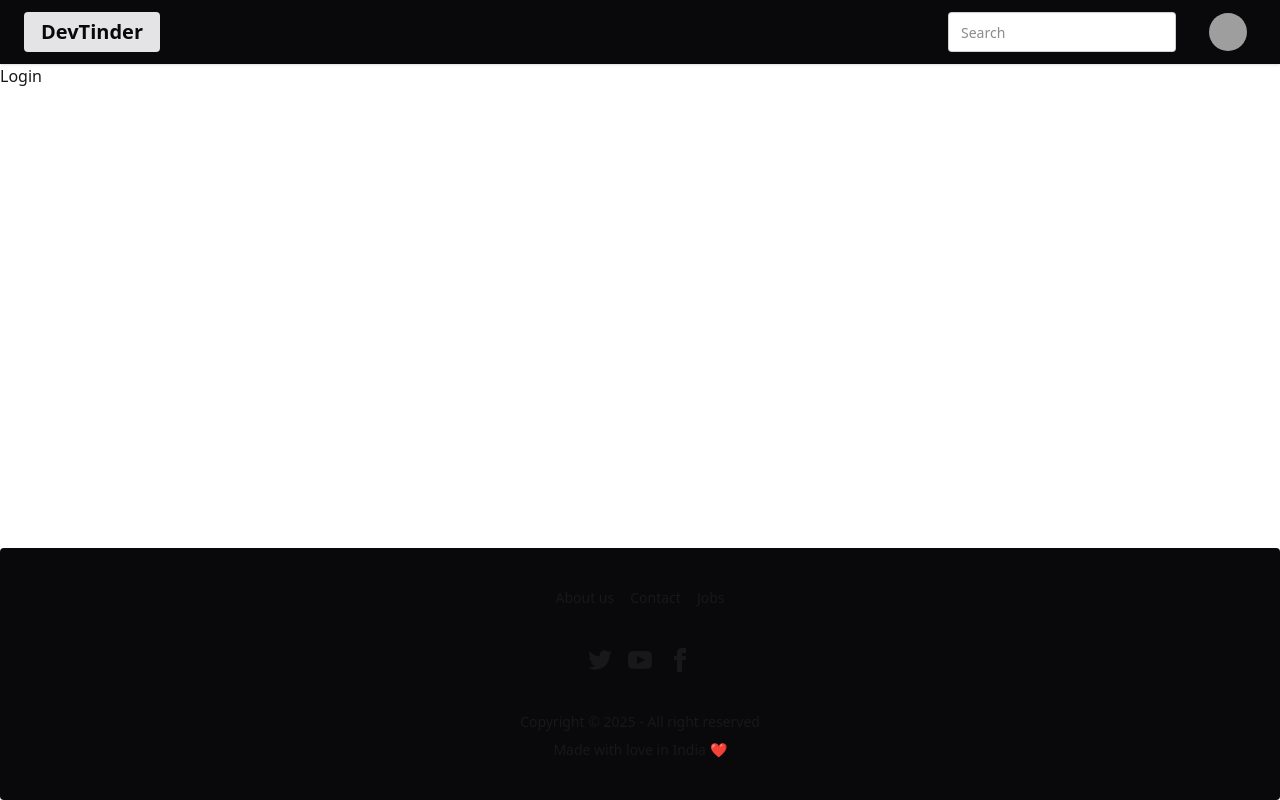
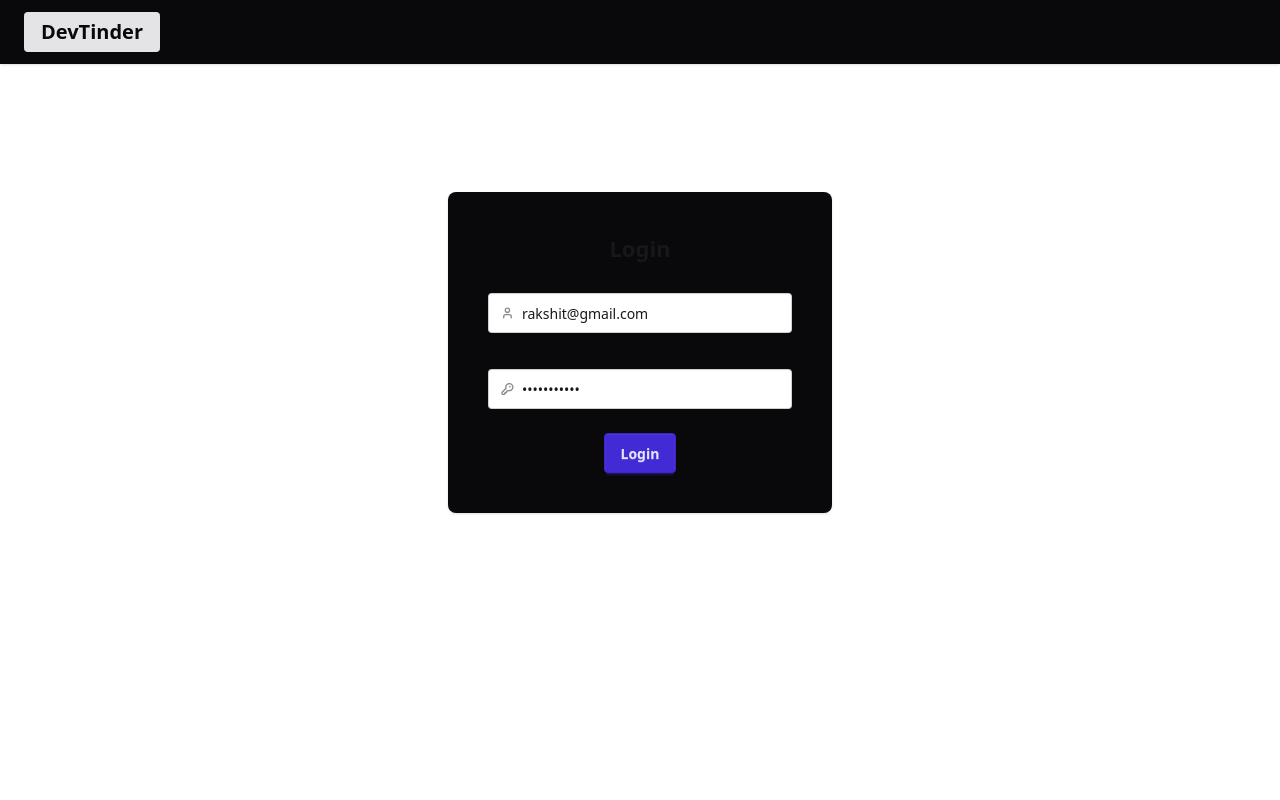
Before and after one commit to Rakshit-dev64/devTinder-web, a React (Vite) app: page /login in a window 1280 px wide. Built offline with nearby package versions, Linux system fonts and the light colour scheme; grey boxes are pictures that could not be loaded.

Commit message:
set up Redux store and created login page

```diff
--- a/package.json
+++ b/package.json
@@ -10,10 +10,13 @@
     "preview": "vite preview"
   },
   "dependencies": {
+    "@reduxjs/toolkit": "^2.8.2",
     "@tailwindcss/vite": "^4.1.10",
+    "axios": "^1.10.0",
     "daisyui": "^5.0.43",
     "react": "^19.1.0",
     "react-dom": "^19.1.0",
+    "react-redux": "^9.2.0",
     "react-router-dom": "^7.6.2",
     "tailwindcss": "^4.1.10"
   },
--- a/src/App.jsx
+++ b/src/App.jsx
@@ -1,19 +1,25 @@
 import { BrowserRouter, Route, Routes } from "react-router-dom";
-import Body from "./Body"
-import Login from "./Login";
-import Profile from "./Profile"
+import Body from "./components/Body";
+import Login from "./components/Login";
+import Profile from "./components/Profile";
+import { Provider } from "react-redux";
+import store from "./utils/store";
+import Feed from "./components/Feed";
 
 function App() {
   return (
     <>
+      <Provider store = {store}>
         <BrowserRouter basename="/">
           <Routes>
             <Route path="/" element={<Body />}>
+              <Route path="/" element={<Feed />} />
               <Route path="/login" element={<Login />} />
               <Route path="/profile" element={<Profile />} />
             </Route>
           </Routes>
         </BrowserRouter>
+      </Provider>
     </>
   );
 }
--- /dev/null
+++ b/src/components/Body.jsx
@@ -0,0 +1,18 @@
+import React from 'react';
+import { NavBar } from './components';
+import { Outlet } from 'react-router-dom';
+import Footer from './Footer';
+
+const Body = () => {
+  return (
+    <div className="min-h-screen flex flex-col">
+      <NavBar />
+      <main className="flex-grow">
+        <Outlet />
+      </main>
+      {/* <Footer /> */}
+    </div>
+  );
+};
+
+export default Body;
--- /dev/null
+++ b/src/components/Feed.jsx
@@ -0,0 +1,9 @@
+import React from 'react'
+
+const Feed = () => {
+  return (
+    <div>Feed</div>
+  )
+}
+
+export default Feed
--- /dev/null
+++ b/src/components/Footer.jsx
@@ -0,0 +1,56 @@
+import React from 'react'
+
+const Footer = () => {
+  return (
+        <footer className="footer footer-horizontal footer-center bg-neutral text-base-content rounded p-10">
+  <nav className="grid grid-flow-col gap-4">
+    <a className="link link-hover">About us</a>
+    <a className="link link-hover">Contact</a>
+    <a className="link link-hover">Jobs</a>
+  </nav>
+  <nav>
+    <div className="grid grid-flow-col gap-4">
+      <a>
+        <svg
+          xmlns="http://www.w3.org/2000/svg"
+          width="24"
+          height="24"
+          viewBox="0 0 24 24"
+          className="fill-current">
+          <path
+            d="M24 4.557c-.883.392-1.832.656-2.828.775 1.017-.609 1.798-1.574 2.165-2.724-.951.564-2.005.974-3.127 1.195-.897-.957-2.178-1.555-3.594-1.555-3.179 0-5.515 2.966-4.797 6.045-4.091-.205-7.719-2.165-10.148-5.144-1.29 2.213-.669 5.108 1.523 6.574-.806-.026-1.566-.247-2.229-.616-.054 2.281 1.581 4.415 3.949 4.89-.693.188-1.452.232-2.224.084.626 1.956 2.444 3.379 4.6 3.419-2.07 1.623-4.678 2.348-7.29 2.04 2.179 1.397 4.768 2.212 7.548 2.212 9.142 0 14.307-7.721 13.995-14.646.962-.695 1.797-1.562 2.457-2.549z"></path>
+        </svg>
+      </a>
+      <a>
+        <svg
+          xmlns="http://www.w3.org/2000/svg"
+          width="24"
+          height="24"
+          viewBox="0 0 24 24"
+          className="fill-current">
+          <path
+            d="M19.615 3.184c-3.604-.246-11.631-.245-15.23 0-3.897.266-4.356 2.62-4.385 8.816.029 6.185.484 8.549 4.385 8.816 3.6.245 11.626.246 15.23 0 3.897-.266 4.356-2.62 4.385-8.816-.029-6.185-.484-8.549-4.385-8.816zm-10.615 12.816v-8l8 3.993-8 4.007z"></path>
+        </svg>
+      </a>
+      <a>
+        <svg
+          xmlns="http://www.w3.org/2000/svg"
+          width="24"
+          height="24"
+          viewBox="0 0 24 24"
+          className="fill-current">
+          <path
+            d="M9 8h-3v4h3v12h5v-12h3.642l.358-4h-4v-1.667c0-.955.192-1.333 1.115-1.333h2.885v-5h-3.808c-3.596 0-5.192 1.583-5.192 4.615v3.385z"></path>
+        </svg>
+      </a>
+    </div>
+  </nav>
+  <aside>
+    <p>Copyright © {new Date().getFullYear()} - All right reserved</p>
+    <p>Made with love in India ❤️ </p>
+  </aside>
+</footer>
+  )
+}
+
+export default Footer
--- /dev/null
+++ b/src/components/Login.jsx
@@ -0,0 +1,43 @@
+import React, { useState } from 'react'
+import axios from 'axios'
+import { InputField, PassWordField } from './components'
+import { useDispatch } from 'react-redux';
+import { addUser } from '../utils/userSlice';
+import { useNavigate } from 'react-router-dom';
+import BASE_URL from '../utils/constants';
+
+const Login = () => {
+  const [emailId, setEmailId] = useState("rakshit@gmail.com");
+  const [password, setPassword] = useState("Rakshit@998")
+  const dispatch = useDispatch();
+  const navigate = useNavigate();
+  const handleLogin = async () => {
+      try{
+      const res = await axios.post(BASE_URL + "/login", {emailId, password},
+      {withCredentials : true}
+      )
+      dispatch(addUser(res.data));
+      return navigate("/");
+  }
+  catch(err){
+    console.error(err);
+    }
+}
+
+  return (
+   <div className='flex justify-center mt-32 card-xl'>
+    <div className="card bg-neutral w-96 shadow-sm">
+  <div className="card-body">
+    <h2 className="card-title justify-center mb-5">Login</h2>
+    <InputField value={emailId} onChange={(e)=>{setEmailId(e.target.value)}}/>
+    <PassWordField value={password} onChange={(e)=>{setPassword(e.target.value)}}/>
+    <div className="card-actions justify-center mt-4">
+      <button className="btn btn-primary" onClick={handleLogin}>Login</button>
+    </div>
+  </div>
+</div>
+   </div>
+  )
+}
+
+export default Login
--- /dev/null
+++ b/src/components/Profile.jsx
@@ -0,0 +1,9 @@
+import React from 'react'
+
+const Profile = () => {
+  return (
+    <div>Profile</div>
+  )
+}
+
+export default Profile
--- /dev/null
+++ b/src/components/components.jsx
@@ -0,0 +1,97 @@
+import React, { useState } from 'react'
+import { useSelector } from 'react-redux'
+
+export const NavBar = () => {
+  const user = useSelector((store)=>store.user);
+  return (
+      <div className="navbar bg-neutral shadow-sm">
+  <div className="flex-1">
+    <a className="btn btn-ghost text-xl bg-neutral-content text-neutral ml-4">DevTinder</a>
+  </div>
+  <div className="flex gap-2">
+    {user && (<h1 className='mt-2'>Welcome {user.firstName}</h1>)}
+    <div className="dropdown dropdown-end mx-6">
+      {user && (<div tabIndex={0} role="button" className="btn btn-ghost btn-circle avatar">
+        <div className="w-10 rounded-full">
+          <img
+            alt="Tailwind CSS Navbar component"
+            src= {user.profileURL} />
+        </div>
+      </div>)}
+      <ul
+        tabIndex={0}
+        className="menu menu-sm dropdown-content bg-base-100 rounded-box z-1 mt-3 w-52 p-2 shadow">
+        <li>
+          <a className="justify-between">
+            Profile
+            <span className="badge">New</span>
+          </a>
+        </li>
+        <li><a>Settings</a></li>
+        <li><a>Logout</a></li>
+      </ul>
+    </div>
+  </div>
+</div>
+  )
+}
+
+export const InputField = ({value, onChange}) => {
+  return(
+    <>
+    <label className="input validator mb-7">
+  <svg className="h-[1em] opacity-50" xmlns="http://www.w3.org/2000/svg" viewBox="0 0 24 24">
+    <g
+      strokeLinejoin="round"
+      strokeLinecap="round"
+      strokeWidth="2.5"
+      fill="none"
+      stroke="currentColor"
+    >
+      <path d="M19 21v-2a4 4 0 0 0-4-4H9a4 4 0 0 0-4 4v2"></path>
+      <circle cx="12" cy="7" r="4"></circle>
+    </g>
+  </svg>
+  <input
+    type="email"
+    placeholder="Email ID"
+    required
+    value={value}
+    onChange={onChange}
+    />
+</label>
+</>
+  )
+}
+
+export const PassWordField = ({value, onChange}) => {
+  return(
+    <>
+    <label className="input validator">
+  <svg className="h-[1em] opacity-50" xmlns="http://www.w3.org/2000/svg" viewBox="0 0 24 24">
+    <g
+      strokeLinejoin="round"
+      strokeLinecap="round"
+      strokeWidth="2.5"
+      fill="none"
+      stroke="currentColor"
+    >
+      <path
+        d="M2.586 17.414A2 2 0 0 0 2 18.828V21a1 1 0 0 0 1 1h3a1 1 0 0 0 1-1v-1a1 1 0 0 1 1-1h1a1 1 0 0 0 1-1v-1a1 1 0 0 1 1-1h.172a2 2 0 0 0 1.414-.586l.814-.814a6.5 6.5 0 1 0-4-4z"
+      ></path>
+      <circle cx="16.5" cy="7.5" r=".5" fill="currentColor"></circle>
+    </g>
+  </svg>
+  <input
+    type="password"
+    required
+    placeholder="Password"
+    pattern="(?=.*\d)(?=.*[a-z])(?=.*[A-Z]).{8,}"
+    title="Must be more than 8 characters, including number, lowercase letter, uppercase letter"
+    value={value}
+    onChange={onChange}
+  />
+</label>
+    </>
+  )
+}
--- /dev/null
+++ b/src/utils/constants.js
@@ -0,0 +1,2 @@
+const BASE_URL = "http://localhost:3000";
+export default BASE_URL;
--- /dev/null
+++ b/src/utils/store.js
@@ -0,0 +1,12 @@
+import { configureStore } from "@reduxjs/toolkit";
+import userSlice from "./userSlice";
+
+
+const store = configureStore({
+    reducer : {
+    user : userSlice
+    },
+
+})
+
+export default store
--- /dev/null
+++ b/src/utils/userSlice.js
@@ -0,0 +1,17 @@
+import { createSlice } from "@reduxjs/toolkit";
+
+const userSlice = createSlice({
+    name : "user",
+    initialState : null,
+    reducers : {
+        addUser : (state, action)=>{
+            return action.payload;
+        },
+        removeUser : (state, action)=>{
+            return null;
+        }
+    }
+})
+
+export const {addUser, removeUser} = userSlice.actions;
+export default userSlice.reducer;
```
Also changed, not shown: 1 other file (tests, documents, lock files or other folders). Lines whose indentation alone changed are shown as unchanged.
